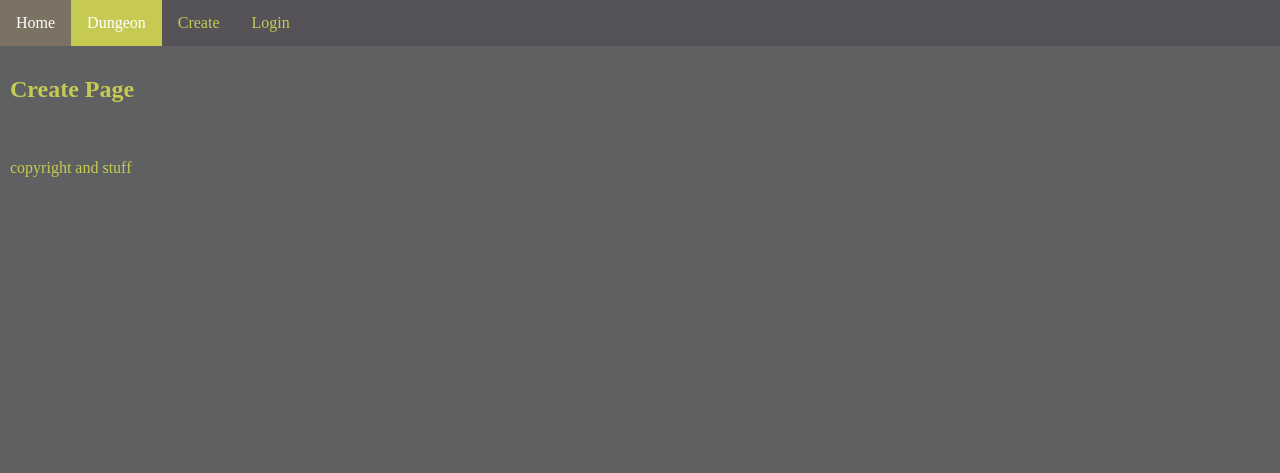
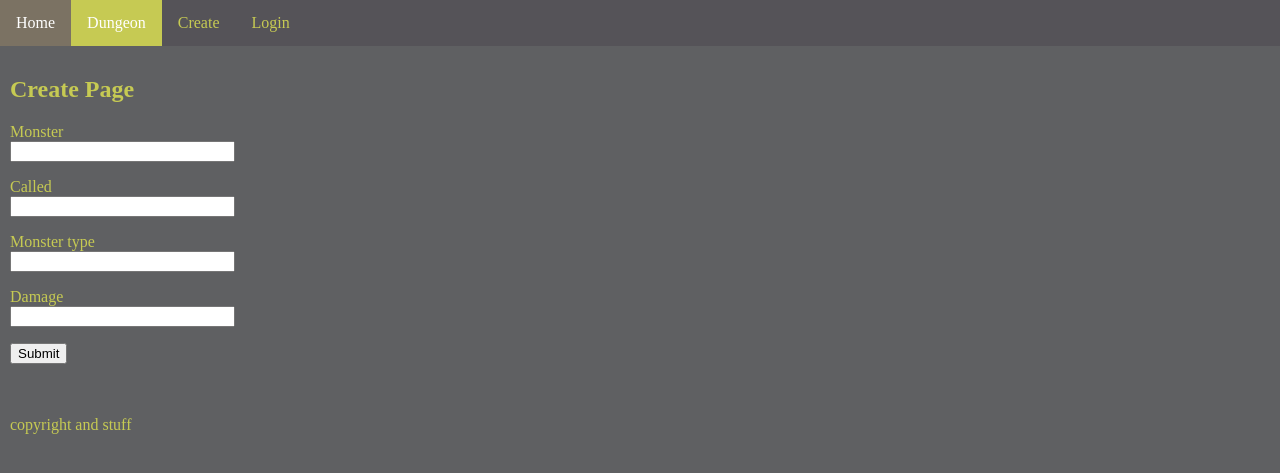
Before and after one commit to LeoKnox/dungeon_python, a Python web app: template application/templates/create.html in a window 1280 px wide. Shown: the top 473 px of the page. Run offline with Jinja, Linux system fonts and the light colour scheme; the template is opened without the code that fills it: most values are stand-ins (such as "Sample title", 1, 10 or a date in 2020); form fields are guessed from the names that the template uses.

Commit message:
Add files via upload

```diff
--- a/application/forms.py
+++ b/application/forms.py
@@ -12,7 +12,7 @@ class LoginForm(FlaskForm):
 class PopulateForm(FlaskForm):
     monster_id  =   IntegerField("Monster Id", validators=[DataRequired()])
     called      =   StringField("Called", validators=[DataRequired(), Length(min=3)])
-    called_confim =   StringField("Called", EqualTo('called'), Length(min=3), validators=[DataRequired()])
+    #called_confim =   StringField("Called", EqualTo('called'), Length(min=3), validators=[DataRequired()])
     monster_type =   StringField("Type", validators=[DataRequired()])
     damage      =   IntegerField("Damage", validators=[DataRequired()])
     submit      =   SubmitField("Login")
--- a/application/templates/create.html
+++ b/application/templates/create.html
@@ -3,5 +3,39 @@
 {% block content %}
     <div id="content">
         <h2>Create Page</h2>
+        <form name="create" action="" method="post" novalidate>
+            {{ form.hidden_tag() }}
+            <p>
+                {{ form.monster_id.label }}<br>
+                {{ form.monster_id(size=25) }}
+                {% for error in form.monster_id.errors %}
+                    <span>{{ error }}</span>
+                {% endfor %}
+            </p>
+            <p>
+                {{ form.called.label }}<br>
+                {{ form.called(size=25) }}
+                {% for error in form.called.errors %}
+                    <span>{{ error }}</span>
+                {% endfor %}
+            </p>
+            <p>
+                {{ form.monster_type.label }}<br>
+                {{ form.monster_type(size=25) }}
+                {% for error in form.monster_type.errors %}
+                    <span>{{ error }}</span>
+                {% endfor %}
+            </p>
+            <p>
+                {{ form.damage.label }}<br>
+                {{ form.damage(size=25) }}
+                {% for error in form.damage.errors %}
+                    <span>{{ error }}</span>
+                {% endfor %}
+            </p>
+            <p>
+                {{ form.submit() }}
+            </p>
+        </form>
     </div>
 {% endblock %}
```
Also changed, not shown: application/routes.py (+19 -5 lines).
